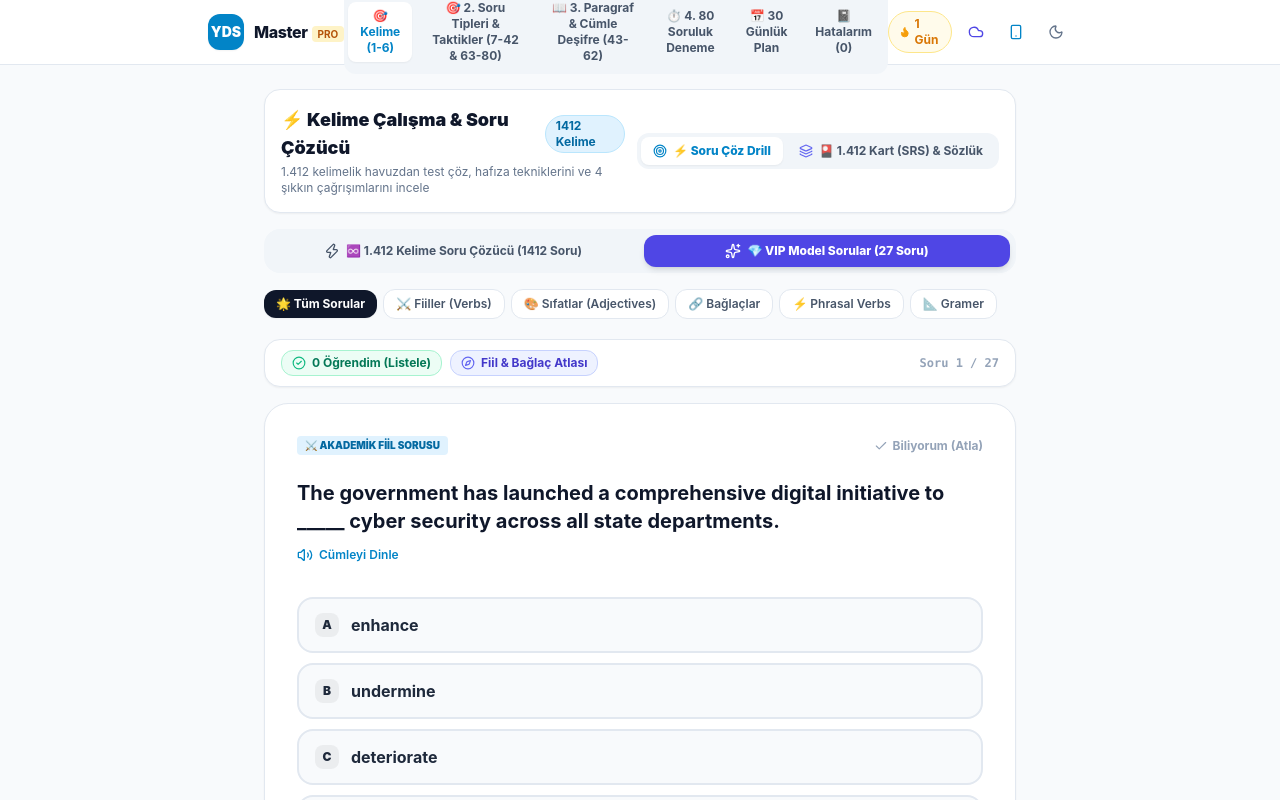
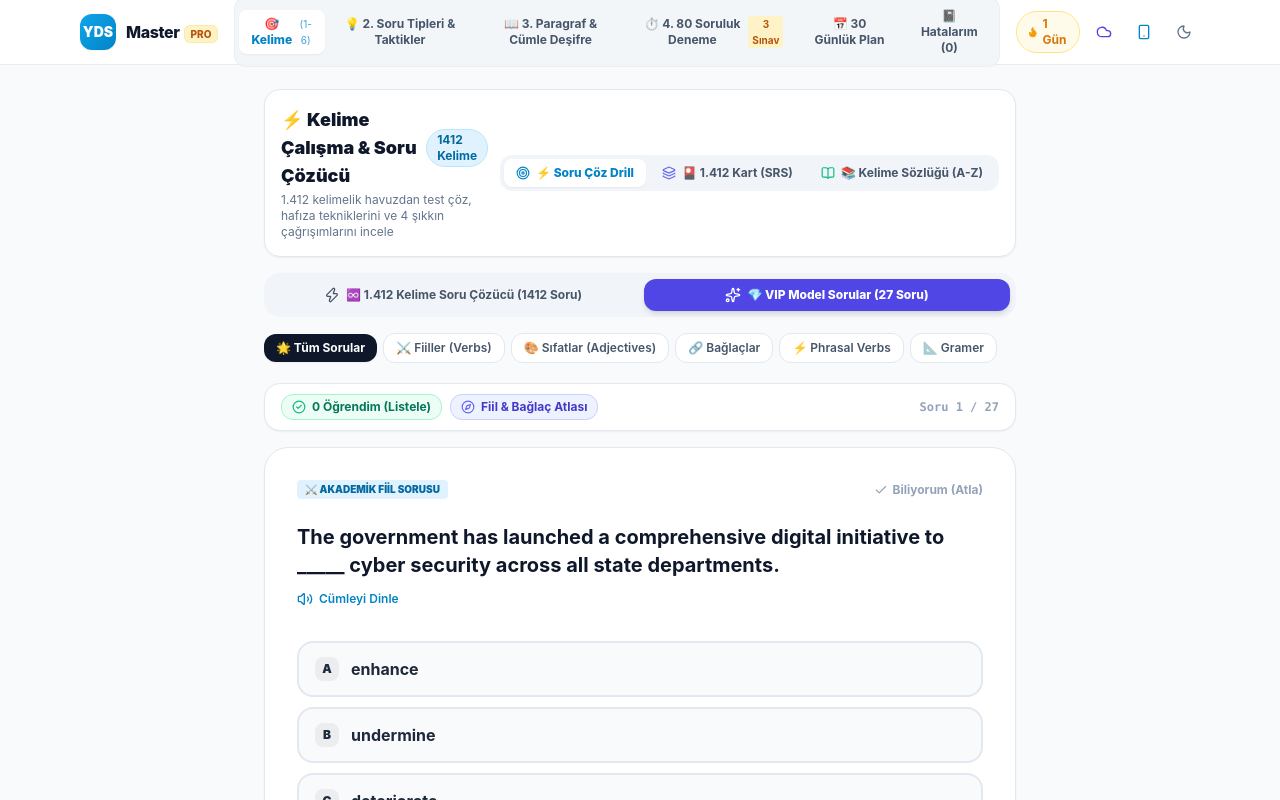
Before and after one commit to allperdogan/yds, a React (Vite) app: page / in a window 1280 px wide. Shown: the top 800 px of the page. Built offline with nearby package versions, Linux system fonts and the light colour scheme.

Commit message:
feat(ui-ux): simplify navigation, mobile 6-tab bar, and direct 1-click access to 1412 vocabulary dictionary and flashcards

```diff
--- a/src/App.tsx
+++ b/src/App.tsx
@@ -39,6 +39,7 @@ export const App: React.FC = () => {
 
   // Navigation state passed to specific views
   const [vocabDayFilter, setVocabDayFilter] = useState<number | undefined>(undefined);
+  const [vocabInitialViewMode, setVocabInitialViewMode] = useState<'flashcard' | 'dictionary'>('flashcard');
   const [practiceTypeFilter, setPracticeTypeFilter] = useState<QuestionType | undefined>(undefined);
   const [tacticFilter, setTacticFilter] = useState<QuestionType | undefined>(undefined);
 
@@ -244,6 +245,7 @@ export const App: React.FC = () => {
         {activeTab === 'vocab' && (
           <VocabFlashcardView
             initialDay={vocabDayFilter}
+            initialViewMode={vocabInitialViewMode}
             srsData={srsData}
             onUpdateSRS={handleUpdateSRS}
             bookmarkedWords={stats.bookmarkedWords}
@@ -266,7 +268,10 @@ export const App: React.FC = () => {
               handleToggleBookmark(wId, true);
             }}
             onAddMistake={handleAddMistake}
-            onNavigateToFlashcards={() => setActiveTab('vocab')}
+            onNavigateToFlashcards={(mode) => {
+              setVocabInitialViewMode(mode || 'flashcard');
+              setActiveTab('vocab');
+            }}
           />
         )}
 
--- a/src/components/Navbar.tsx
+++ b/src/components/Navbar.tsx
@@ -22,94 +22,99 @@ export const Navbar: React.FC<NavbarProps> = ({
   setActiveTab
 }) => {
   return (
-    <header className="sticky top-0 z-40 bg-white/95 dark:bg-slate-900/95 backdrop-blur-md border-b border-slate-200 dark:border-slate-800">
-      <div className="max-w-4xl mx-auto px-4 h-16 flex items-center justify-between">
+    <header className="sticky top-0 z-40 bg-white/95 dark:bg-slate-900/95 backdrop-blur-md border-b border-slate-200/80 dark:border-slate-800/80 shadow-xs">
+      <div className="max-w-6xl mx-auto px-4 h-16 flex items-center justify-between gap-4">
         {/* Simple Brand */}
         <div
           onClick={() => setActiveTab('vocab_drill')}
-          className="flex items-center gap-2.5 cursor-pointer select-none"
+          className="flex items-center gap-2.5 cursor-pointer select-none group"
         >
-          <div className="w-9 h-9 rounded-xl bg-sky-600 flex items-center justify-center text-white font-black text-sm shadow-sm">
+          <div className="w-9 h-9 rounded-xl bg-gradient-to-br from-sky-500 to-sky-600 flex items-center justify-center text-white font-black text-sm shadow-sm group-hover:scale-105 transition-transform">
             YDS
           </div>
           <div>
             <span className="font-extrabold text-base tracking-tight text-slate-900 dark:text-white">
               Master
             </span>
-            <span className="ml-1 text-[10px] font-bold bg-amber-100 dark:bg-amber-950 text-amber-700 dark:text-amber-400 px-1.5 py-0.5 rounded">
+            <span className="ml-1 text-[10px] font-extrabold bg-amber-100 dark:bg-amber-950/80 text-amber-700 dark:text-amber-400 px-1.5 py-0.5 rounded-md border border-amber-200/60 dark:border-amber-800/60">
               PRO
             </span>
           </div>
         </div>
 
-        {/* Exam-Section Centric Desktop Navigation */}
-        <nav className="hidden md:flex items-center gap-1 bg-slate-100 dark:bg-slate-800 p-1 rounded-xl text-xs font-bold">
+        {/* Clean, Section-Centric Desktop Navigation */}
+        <nav className="hidden md:flex items-center gap-1 bg-slate-100/90 dark:bg-slate-800/90 p-1 rounded-xl text-xs font-bold border border-slate-200/50 dark:border-slate-700/50">
           <button
             onClick={() => setActiveTab('vocab_drill')}
-            className={`px-3 py-1.5 rounded-lg transition-all ${
+            className={`px-3 py-1.5 rounded-lg transition-all flex items-center gap-1.5 ${
               activeTab === 'vocab_drill' || activeTab === 'vocab'
-                ? 'bg-white dark:bg-slate-700 text-sky-600 dark:text-sky-400 shadow-sm'
-                : 'text-slate-600 dark:text-slate-400 hover:text-slate-900'
+                ? 'bg-white dark:bg-slate-700 text-sky-600 dark:text-sky-300 shadow-sm font-extrabold'
+                : 'text-slate-600 dark:text-slate-400 hover:text-slate-900 dark:hover:text-slate-200'
             }`}
           >
-            🎯 Kelime (1-6)
+            <span>🎯 Kelime</span>
+            <span className="text-[10px] opacity-75 font-normal hidden lg:inline">(1-6)</span>
           </button>
           <button
             onClick={() => setActiveTab('tactics')}
-            className={`px-3 py-1.5 rounded-lg transition-all ${
+            className={`px-3 py-1.5 rounded-lg transition-all flex items-center gap-1.5 ${
               activeTab === 'tactics' || activeTab === 'practice'
-                ? 'bg-white dark:bg-slate-700 text-sky-600 dark:text-sky-400 shadow-sm'
-                : 'text-slate-600 dark:text-slate-400 hover:text-slate-900'
+                ? 'bg-white dark:bg-slate-700 text-indigo-600 dark:text-indigo-300 shadow-sm font-extrabold'
+                : 'text-slate-600 dark:text-slate-400 hover:text-slate-900 dark:hover:text-slate-200'
             }`}
           >
-            🎯 2. Soru Tipleri & Taktikler (7-42 & 63-80)
+            <span>💡 2. Soru Tipleri & Taktikler</span>
           </button>
           <button
             onClick={() => setActiveTab('reading_lab')}
-            className={`px-3 py-1.5 rounded-lg transition-all ${
+            className={`px-3 py-1.5 rounded-lg transition-all flex items-center gap-1.5 ${
               activeTab === 'reading_lab'
-                ? 'bg-white dark:bg-slate-700 text-indigo-600 dark:text-indigo-400 shadow-sm'
-                : 'text-slate-600 dark:text-slate-400 hover:text-slate-900'
+                ? 'bg-white dark:bg-slate-700 text-emerald-600 dark:text-emerald-300 shadow-sm font-extrabold'
+                : 'text-slate-600 dark:text-slate-400 hover:text-slate-900 dark:hover:text-slate-200'
             }`}
           >
-            📖 3. Paragraf & Cümle Deşifre (43-62)
+            <span>📖 3. Paragraf & Cümle Deşifre</span>
           </button>
           <button
             onClick={() => setActiveTab('mock_exam')}
-            className={`px-3 py-1.5 rounded-lg transition-all ${
+            className={`px-3 py-1.5 rounded-lg transition-all flex items-center gap-1.5 ${
               activeTab === 'mock_exam'
-                ? 'bg-white dark:bg-slate-700 text-amber-600 dark:text-amber-400 shadow-sm'
-                : 'text-slate-600 dark:text-slate-400 hover:text-slate-900'
+                ? 'bg-white dark:bg-slate-700 text-amber-600 dark:text-amber-300 shadow-sm font-extrabold'
+                : 'text-slate-600 dark:text-slate-400 hover:text-slate-900 dark:hover:text-slate-200'
             }`}
           >
-            ⏱️ 4. 80 Soruluk Deneme
+            <span>⏱️ 4. 80 Soruluk Deneme</span>
+            <span className="text-[10px] bg-amber-100 dark:bg-amber-950 text-amber-700 dark:text-amber-300 px-1 py-0.2 rounded font-bold hidden xl:inline">3 Sınav</span>
           </button>
           <button
             onClick={() => setActiveTab('daily')}
-            className={`px-3 py-1.5 rounded-lg transition-all ${
+            className={`px-3 py-1.5 rounded-lg transition-all flex items-center gap-1.5 ${
               activeTab === 'daily'
-                ? 'bg-white dark:bg-slate-700 text-sky-600 dark:text-sky-400 shadow-sm'
-                : 'text-slate-600 dark:text-slate-400 hover:text-slate-900'
+                ? 'bg-white dark:bg-slate-700 text-sky-600 dark:text-sky-300 shadow-sm font-extrabold'
+                : 'text-slate-600 dark:text-slate-400 hover:text-slate-900 dark:hover:text-slate-200'
             }`}
           >
-            📅 30 Günlük Plan
+            <span>📅 30 Günlük Plan</span>
           </button>
           <button
             onClick={() => setActiveTab('mistakes')}
-            className={`px-3 py-1.5 rounded-lg transition-all ${
+            className={`px-3 py-1.5 rounded-lg transition-all flex items-center gap-1.5 ${
               activeTab === 'mistakes'
-                ? 'bg-white dark:bg-slate-700 text-rose-600 dark:text-rose-400 shadow-sm'
-                : 'text-slate-600 dark:text-slate-400 hover:text-slate-900'
+                ? 'bg-white dark:bg-slate-700 text-rose-600 dark:text-rose-300 shadow-sm font-extrabold'
+                : 'text-slate-600 dark:text-slate-400 hover:text-slate-900 dark:hover:text-slate-200'
             }`}
           >
-            📓 Hatalarım ({stats.mistakeQuestionIds.length})
+            <span>📓 Hatalarım ({stats.mistakeQuestionIds.length})</span>
           </button>
         </nav>
 
-        {/* Right Badges */}
-        <div className="flex items-center gap-2">
+        {/* Right Badges & Action Controls */}
+        <div className="flex items-center gap-1.5 sm:gap-2">
           {/* Streak */}
-          <div className="flex items-center gap-1 bg-amber-50 dark:bg-amber-950/60 border border-amber-200 dark:border-amber-800 px-2.5 py-1 rounded-full text-amber-600 dark:text-amber-400 font-bold text-xs">
+          <div
+            title="Günlük Çalışma Serisi"
+            className="flex items-center gap-1 bg-amber-50 dark:bg-amber-950/60 border border-amber-200 dark:border-amber-800 px-2.5 py-1 rounded-full text-amber-600 dark:text-amber-400 font-bold text-xs"
+          >
             <Flame className="w-3.5 h-3.5 fill-amber-500 text-amber-500" />
             <span>{stats.streak} Gün</span>
           </div>
@@ -119,7 +124,7 @@ export const Navbar: React.FC<NavbarProps> = ({
             <button
               onClick={onOpenSyncModal}
               title="İlerleme Yedekle & Cihaz Eşitle"
-              className="p-2 rounded-xl text-slate-500 hover:bg-slate-100 dark:hover:bg-slate-800 transition-colors"
+              className="p-2 rounded-xl text-slate-500 hover:bg-slate-100 dark:hover:bg-slate-800 dark:text-slate-400 hover:text-indigo-600 transition-colors"
             >
               <Cloud className="w-4 h-4 text-indigo-600 dark:text-indigo-400" />
             </button>
@@ -129,7 +134,7 @@ export const Navbar: React.FC<NavbarProps> = ({
           <button
             onClick={onOpenInstallModal}
             title="iPhone / Bilgisayar Kurulumu"
-            className="p-2 rounded-xl text-slate-500 hover:bg-slate-100 dark:hover:bg-slate-800 transition-colors"
+            className="p-2 rounded-xl text-slate-500 hover:bg-slate-100 dark:hover:bg-slate-800 dark:text-slate-400 hover:text-sky-600 transition-colors"
           >
             <Smartphone className="w-4 h-4 text-sky-600" />
           </button>
@@ -137,7 +142,8 @@ export const Navbar: React.FC<NavbarProps> = ({
           {/* Dark Mode */}
           <button
             onClick={() => setDarkMode(!darkMode)}
-            className="p-2 rounded-xl text-slate-500 hover:bg-slate-100 dark:hover:bg-slate-800 transition-colors"
+            title={darkMode ? 'Açık Mod' : 'Karanlık Mod'}
+            className="p-2 rounded-xl text-slate-500 hover:bg-slate-100 dark:hover:bg-slate-800 dark:text-slate-400 transition-colors"
           >
             {darkMode ? <Sun className="w-4 h-4 text-amber-400" /> : <Moon className="w-4 h-4" />}
           </button>
--- a/src/components/VocabDrillView.tsx
+++ b/src/components/VocabDrillView.tsx
@@ -33,7 +33,7 @@ interface VocabDrillViewProps {
   onToggleBookmark?: (wordId: string) => void;
   onAddMistakeWord?: (wordId: string) => void;
   onAddMistake?: (questionId: string) => void;
-  onNavigateToFlashcards?: () => void;
+  onNavigateToFlashcards?: (mode?: 'flashcard' | 'dictionary') => void;
 }
 
 export const VocabDrillView: React.FC<VocabDrillViewProps> = ({
@@ -330,7 +330,7 @@ export const VocabDrillView: React.FC<VocabDrillViewProps> = ({
           </p>
         </div>
 
-        {/* View Switcher: Soru Çöz vs 1.412 Kart (SRS) & Sözlük */}
+        {/* View Switcher: Soru Çöz vs 1.412 Kart (SRS) vs Kelime Sözlüğü (A-Z) */}
         <div className="flex items-center gap-1 bg-slate-100 dark:bg-slate-800 p-1 rounded-xl text-xs font-bold shrink-0">
           <button
             className="flex items-center gap-1.5 px-3 py-1.5 rounded-lg bg-white dark:bg-slate-700 text-sky-600 dark:text-sky-300 shadow-sm font-extrabold"
@@ -339,14 +339,24 @@ export const VocabDrillView: React.FC<VocabDrillViewProps> = ({
             <span>⚡ Soru Çöz Drill</span>
           </button>
           {onNavigateToFlashcards && (
-            <button
-              onClick={onNavigateToFlashcards}
-              title="1.412 Kelimelik Flashcard (SRS) ve A-Z Sözlük Masasına Git"
-              className="flex items-center gap-1.5 px-3 py-1.5 rounded-lg text-slate-600 dark:text-slate-400 hover:text-slate-900 transition-colors"
-            >
-              <Layers className="w-3.5 h-3.5 text-indigo-500" />
-              <span>🎴 1.412 Kart (SRS) & Sözlük</span>
-            </button>
+            <>
+              <button
+                onClick={() => onNavigateToFlashcards('flashcard')}
+                title="1.412 Kelimelik Flashcard (SRS) Masasına Git"
+                className="flex items-center gap-1.5 px-3 py-1.5 rounded-lg text-slate-600 dark:text-slate-400 hover:text-slate-900 dark:hover:text-slate-200 transition-colors"
+              >
+                <Layers className="w-3.5 h-3.5 text-indigo-500" />
+                <span>🎴 1.412 Kart (SRS)</span>
+              </button>
+              <button
+                onClick={() => onNavigateToFlashcards('dictionary')}
+                title="1.412 Kelimelik A-Z Sözlük & Arama Masasına Git"
+                className="flex items-center gap-1.5 px-3 py-1.5 rounded-lg text-slate-600 dark:text-slate-400 hover:text-slate-900 dark:hover:text-slate-200 transition-colors"
+              >
+                <BookOpen className="w-3.5 h-3.5 text-emerald-500" />
+                <span>📚 Kelime Sözlüğü (A-Z)</span>
+              </button>
+            </>
           )}
         </div>
       </div>
```
Also changed, not shown: src/components/BottomTabBar.tsx (+16 -10 lines), src/components/VocabFlashcardView.tsx (+11 -1 lines), 1 other file (tests, documents, lock files or other folders).
